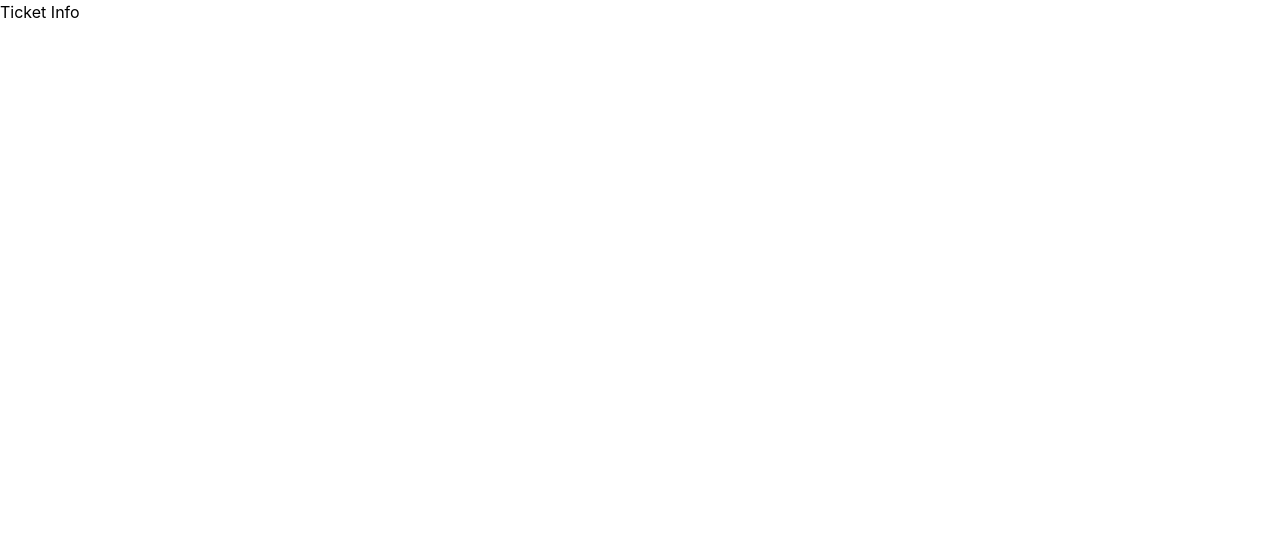
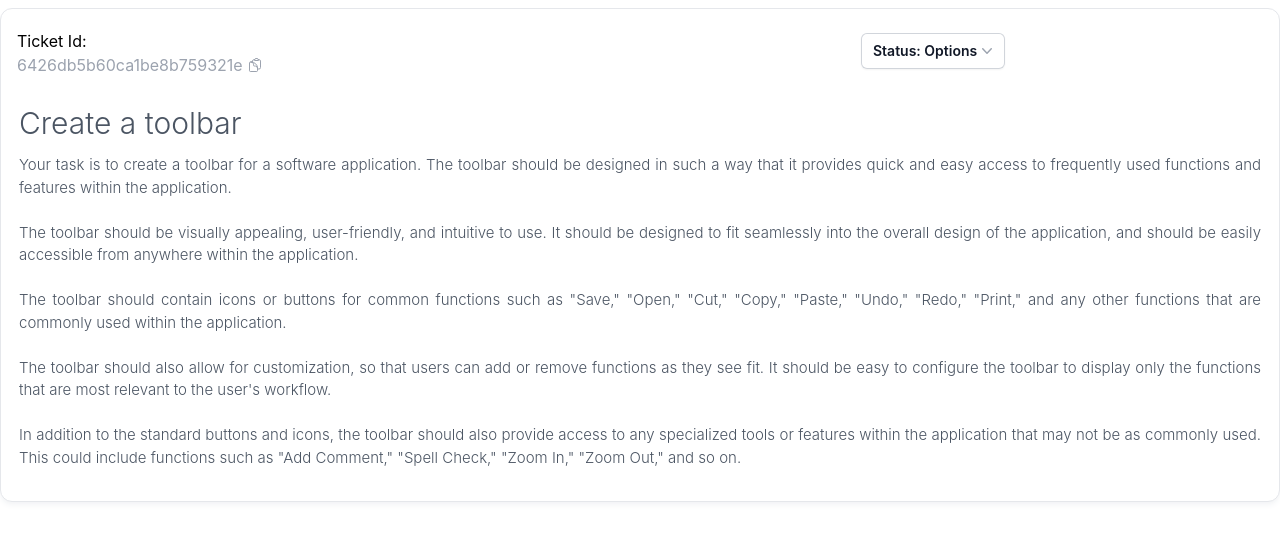
Before and after one commit to jaideepghosh/ticket-track, a React (Create React App) app in the folder client/: page /ticket/1 in a window 1280 px wide. Shown: the top 540 px of the page. Built offline with nearby package versions, Linux system fonts and the light colour scheme.

Commit message:
feat:Added ticket-info template.

```diff
--- a/client/src/components/TicketInfo.tsx
+++ b/client/src/components/TicketInfo.tsx
@@ -1,8 +1,45 @@
+import Dropdown from "./Dropdown";
+
 const TicketInfo = () => {
     return (
-        <div>
-            Ticket Info
-        </div>
+            <div className="rounded-xl border border-gray-200 bg-white py-4 px-2 shadow-md shadow-gray-100 mt-2">
+                <div className="grid grid-cols-3 gap-4">
+                    <div className="px-2 mt-1 col-span-2">
+                        Ticket Id:
+                        <div className="flex gap-x-1 text-gray-400">
+                            <div>
+                                6426db5b60ca1be8b759321e
+                            </div>
+                            <svg xmlns="http://www.w3.org/2000/svg" fill="none" viewBox="0 0 24 24" strokeWidth={1.5} stroke="currentColor" className="w-4 h-4 mt-1">
+                                <path strokeLinecap="round" strokeLinejoin="round" d="M8.25 7.5V6.108c0-1.135.845-2.098 1.976-2.192.373-.03.748-.057 1.123-.08M15.75 18H18a2.25 2.25 0 002.25-2.25V6.108c0-1.135-.845-2.098-1.976-2.192a48.424 48.424 0 00-1.123-.08M15.75 18.75v-1.875a3.375 3.375 0 00-3.375-3.375h-1.5a1.125 1.125 0 01-1.125-1.125v-1.5A3.375 3.375 0 006.375 7.5H5.25m11.9-3.664A2.251 2.251 0 0015 2.25h-1.5a2.251 2.251 0 00-2.15 1.586m5.8 0c.065.21.1.433.1.664v.75h-6V4.5c0-.231.035-.454.1-.664M6.75 7.5H4.875c-.621 0-1.125.504-1.125 1.125v12c0 .621.504 1.125 1.125 1.125h9.75c.621 0 1.125-.504 1.125-1.125V16.5a9 9 0 00-9-9z" />
+                            </svg>
+                        </div>
+                    </div>
+                    <div>
+                        <Dropdown/>
+                    </div>
+                </div>
+                <div className="mt-4">
+                    <div className="flex max-h-[600px] w-full flex-col overflow-y-scroll">
+                            <div className="group flex items-center gap-x-5 rounded-md px-2.5 py-2">
+                                <div className="flex flex-col items-start justify-between font-light text-gray-600">
+                                    <p className="text-[30px]">Create a toolbar</p>
+                                    <p className="text-[15px] text-justify mt-2 mb-2">
+                                        Your task is to create a toolbar for a software application. The toolbar should be designed in such a way that it provides quick and easy access to frequently used functions and features within the application.
+                                        <br/><br/>
+                                        The toolbar should be visually appealing, user-friendly, and intuitive to use. It should be designed to fit seamlessly into the overall design of the application, and should be easily accessible from anywhere within the application.
+                                        <br/><br/>
+                                        The toolbar should contain icons or buttons for common functions such as "Save," "Open," "Cut," "Copy," "Paste," "Undo," "Redo," "Print," and any other functions that are commonly used within the application.
+                                        <br/><br/>
+                                        The toolbar should also allow for customization, so that users can add or remove functions as they see fit. It should be easy to configure the toolbar to display only the functions that are most relevant to the user's workflow.
+                                        <br/><br/>
+                                        In addition to the standard buttons and icons, the toolbar should also provide access to any specialized tools or features within the application that may not be as commonly used. This could include functions such as "Add Comment," "Spell Check," "Zoom In," "Zoom Out," and so on.
+                                    </p>
+                                </div>
+                            </div>
+                    </div>
+                </div>
+            </div>
     );
 }
 
```
